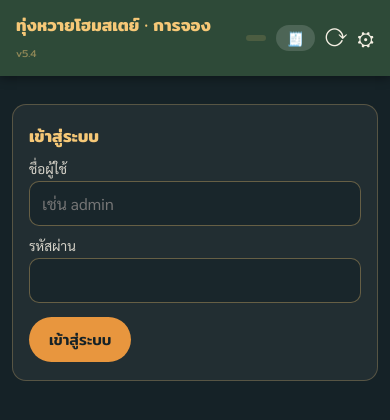
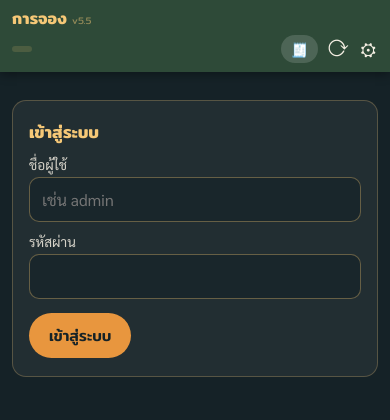
Before and after one commit to LucernaPro/Thongwai-website, a website: page admin/index.html in a window 390 px wide. Drawn offline with Linux system fonts and the light colour scheme.

Commit message:
admin: จัดหัวเว็บใหม่ ไม่ให้ตัวหนังสือขี่ปุ่มบนมือถือ
- มือถือ (<=640px): ชื่อหน้าขึ้นแถวบนเต็มความกว้าง ปุ่มไปแถวล่าง
- ซ่อน 'ทุ่งหวายโฮมสเตย์ ·' บนจอแคบ เหลือ 'การจอง' อย่างเดียว + ตัดท้ายด้วย ellipsis
- ปุ่มสลิปย้ายจาก inline style เป็นคลาส .hbell/.hbell.on คุมจาก CSS ที่เดียว
- ใช้โครงหัวเดียวกันกับหน้า /admin/slips/
- bump v5.5

```diff
--- a/admin/index.html
+++ b/admin/index.html
@@ -21,9 +21,25 @@
 *{box-sizing:border-box;margin:0;padding:0;-webkit-tap-highlight-color:transparent}
 body{font-family:'Sarabun',sans-serif;background:var(--dusk);color:var(--cream);font-size:16px;padding-bottom:90px}
 h1,h2,h3,button{font-family:'Mitr',sans-serif}
-header{position:sticky;top:0;z-index:30;background:var(--pine);padding:12px 16px;display:flex;align-items:center;gap:10px;box-shadow:0 2px 10px rgba(0,0,0,.4)}
-header h1{font-size:1.05rem;color:var(--glow);flex:1}
-header button{background:none;border:none;color:var(--cream);font-size:1.3rem;cursor:pointer}
+header{position:sticky;top:0;z-index:30;background:var(--pine);padding:10px 14px;
+  display:flex;align-items:center;gap:8px;box-shadow:0 2px 10px rgba(0,0,0,.4)}
+header h1{font-size:1.05rem;color:var(--glow);flex:1;min-width:0;line-height:1.25;
+  white-space:nowrap;overflow:hidden;text-overflow:ellipsis}
+header h1 small{opacity:.5;font-size:.6em;font-weight:400}
+header button,header a{flex:0 0 auto}
+header button{background:none;border:none;color:var(--cream);font-size:1.25rem;cursor:pointer;
+  line-height:1;padding:4px 2px}
+.hbell{text-decoration:none;background:rgba(255,255,255,.15);color:#fff;border-radius:99px;
+  padding:4px 10px;font-size:.85rem;font-weight:600;white-space:nowrap;line-height:1.5}
+.hbell.on{background:var(--lantern);color:#3a2408}
+/* มือถือ: หัวข้อแถวบน ปุ่มแถวล่าง — ไม่ให้ตัวหนังสือขึ้นบรรทัดขี่กับปุ่ม */
+@media(max-width:640px){
+  header{flex-wrap:wrap;gap:6px 8px;padding:9px 12px}
+  header h1{flex:1 1 100%;font-size:1rem}
+  header h1 .hfull{display:none}
+  header .pill{margin-right:auto}
+  header button{font-size:1.2rem;padding:2px}
+}
 .wrap{padding:14px 12px;max-width:1100px;margin:0 auto}
 .btn{display:inline-block;border:none;border-radius:999px;padding:11px 20px;font-size:.95rem;font-weight:500;cursor:pointer}
 .btn-l{background:var(--lantern);color:var(--dusk)}
@@ -91,9 +107,9 @@ table.cal{border-collapse:collapse;min-width:100%}
 <body>
 
 <header>
-  <h1>ทุ่งหวายโฮมสเตย์ · การจอง <small style="opacity:.5;font-size:.6em;font-weight:400" title="ถ้าตัวเลขนี้ไม่ตรงกับที่คาด แปลว่ายังไม่ได้ deploy หรือติด cache — กด Cmd/Ctrl+Shift+R">v5.4</small></h1>
+  <h1><span class="hfull">ทุ่งหวายโฮมสเตย์ · </span>การจอง <small title="ถ้าตัวเลขนี้ไม่ตรงกับที่คาด แปลว่ายังไม่ได้ deploy หรือติด cache — กด Cmd/Ctrl+Shift+R">v5.5</small></h1>
   <span class="pill" id="whoami"></span>
-  <a id="slipBell" href="/admin/slips/" title="ตรวจสลิป" style="text-decoration:none;background:rgba(255,255,255,.15);color:#fff;border-radius:99px;padding:4px 11px;font-size:.85rem;font-weight:600;white-space:nowrap">🧾<span id="slipN"></span></a>
+  <a id="slipBell" class="hbell" href="/admin/slips/" title="ตรวจสลิป">🧾<span id="slipN"></span></a>
   <button id="btnRefresh" title="โหลดใหม่">⟳</button>
   <a id="btnStats" href="/analyze/" title="วิเคราะห์ (เจ้าของ)" style="display:none;text-decoration:none">📊</a>
   <button id="btnExport" title="ดาวน์โหลดสำรองการจองทั้งหมด (CSV)" style="display:none">⬇</button>
@@ -596,7 +612,7 @@ async function pollSlips(){
     if (!r.ok) return;
     const n = r.waiting || 0, bell = $('slipBell');
     $('slipN').textContent = n ? ' ' + n + ' สลิป' : '';
-    bell.style.background = n ? '#e8963e' : 'rgba(255,255,255,.15)';
+    bell.classList.toggle('on', !!n);
     bell.title = n ? n + ' สลิปรอตรวจ' : 'ตรวจสลิป (ไม่มีรายการรอ)';
     document.title = n ? `(${n}) ทุ่งหวาย · จัดการการจอง` : 'ทุ่งหวาย · จัดการการจอง';
   }catch(e){}
```
Also changed, not shown: admin/slips/index.html (+7 -4 lines).
